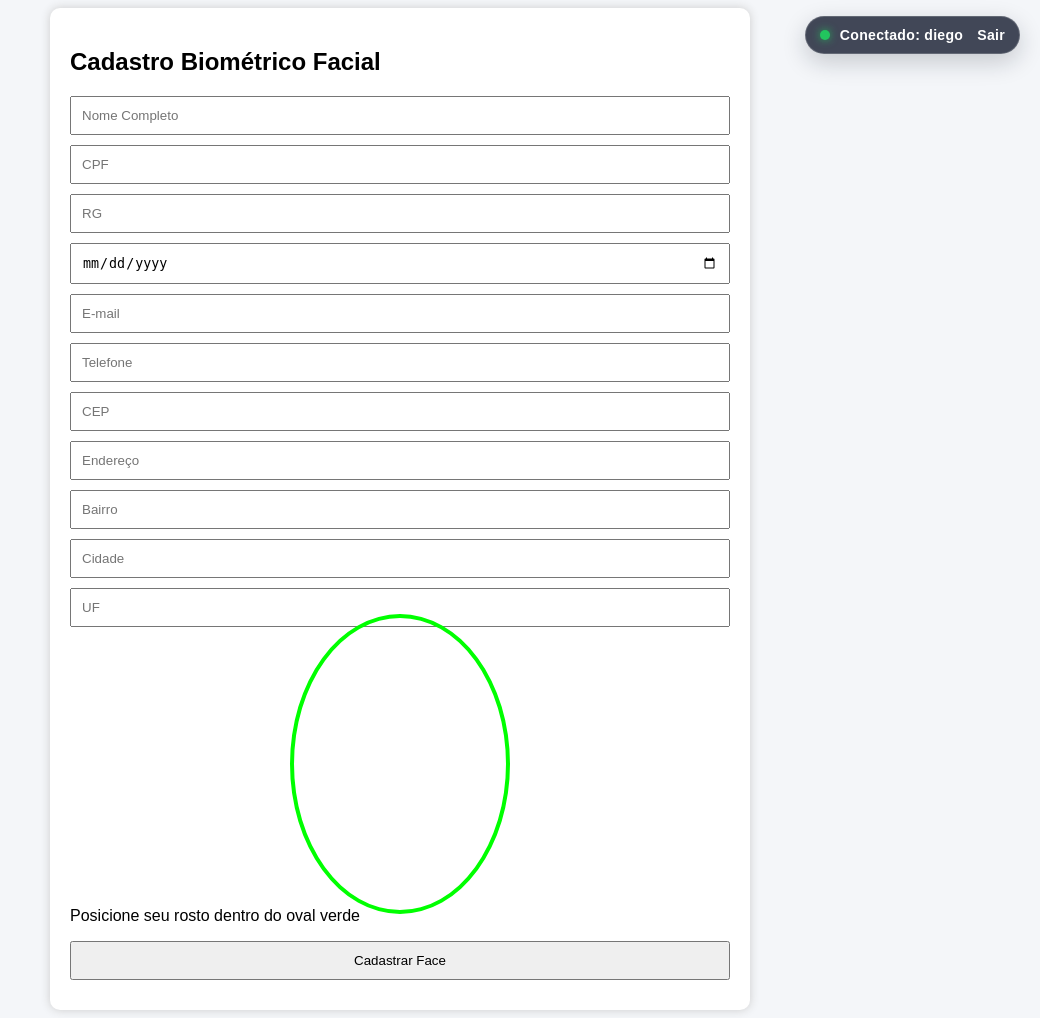
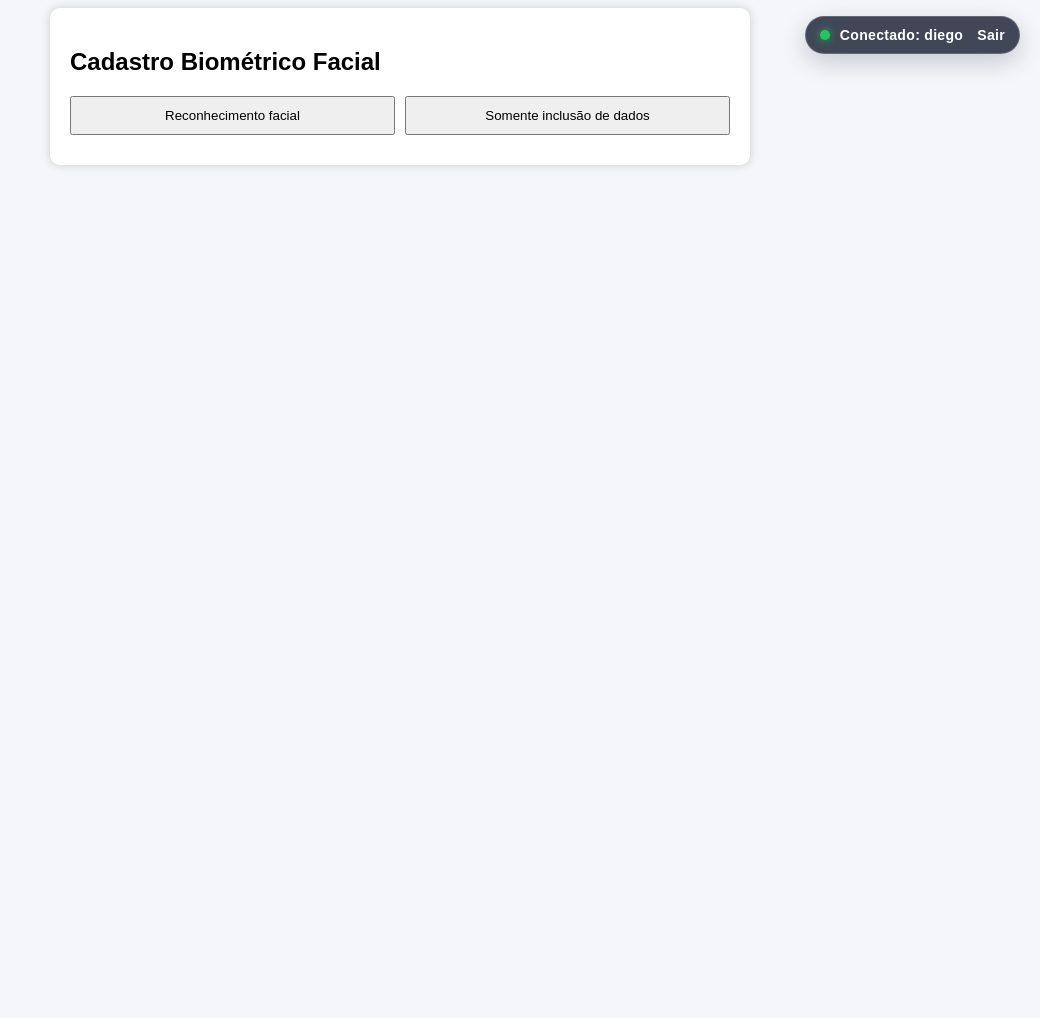
Before and after one commit to Dy36087/tpm, a Django app: page /ptmdsa/pontoeleptm/cadfaceptm/ in a window 1280 px wide. Shown: the whole page, without its empty margins (240-1280 px from the left). After the commit the page ends 168 px from the top, so only its background shows below. Run offline with Django 4.2, Linux system fonts and the light colour scheme; a user stored in the database is signed in; parts of the project's set-up code (start-up, migrations or seed data) failed here and were passed over; some libraries are stand-ins or nearby versions.

Commit message:
Corrige cadastro facial e inclusao de dados

```diff
--- a/pontoele/templates/cadfaceptm.html
+++ b/pontoele/templates/cadfaceptm.html
@@ -55,6 +55,25 @@
         margin-bottom: 10px;
       }
 
+      #opcoesCadastro {
+        display: flex;
+        gap: 10px;
+      }
+
+      #opcoesCadastro button {
+        width: auto;
+        flex: 1;
+      }
+
+      #formularioCadastro {
+        display: none;
+      }
+
+      #cameraContainer,
+      #instrucao {
+        display: none;
+      }
+
       @media (max-width: 768px) {
         .container {
           width: 100%;
@@ -78,12 +97,19 @@
     <div class="container">
       <h2>Cadastro Biométrico Facial</h2>
 
+      <div id="opcoesCadastro">
+        <button type="button" onclick="selecionarModoCadastro('facial')">Reconhecimento facial</button>
+        <button type="button" onclick="selecionarModoCadastro('dados')">Somente inclusão de dados</button>
+      </div>
+
+      <div id="formularioCadastro">
       <input type="text" id="nome" placeholder="Nome Completo" />
 
       <input type="text" id="cpf" placeholder="CPF" />
 
       <input type="text" id="rg" placeholder="RG" />
 
+      <label for="data_nascimento">Data de Nascimento</label>
       <input type="date" id="data_nascimento" />
 
       <input type="email" id="email" placeholder="E-mail" />
@@ -108,11 +134,13 @@
 
       <p id="instrucao">Posicione seu rosto dentro do oval verde</p>
 
-      <button type="button" onclick="enviarCadastro()">Cadastrar Face</button>
+      <button type="button" id="botaoCadastro" onclick="enviarCadastro()">Cadastrar</button>
+      </div>
     </div>
 
     <script>
       const MODEL_URL = 'https://raw.githubusercontent.com/justadudewhohacks/face-api.js/master/weights'
+      let modoCadastro = null
 
       async function carregarModelos() {
         await Promise.all([faceapi.nets.tinyFaceDetector.loadFromUri(MODEL_URL), faceapi.nets.faceLandmark68Net.loadFromUri(MODEL_URL), faceapi.nets.faceRecognitionNet.loadFromUri(MODEL_URL)])
@@ -159,9 +187,13 @@
           return alert('Informe o nome do servidor.')
         }
 
-        const resultadoDeteccao = await detectarFace()
-        if (!resultadoDeteccao.ok) {
-          return alert('Rosto não detectado. Ajuste o posicionamento e tente novamente.')
+        let faceEncoding = null
+        if (modoCadastro === 'facial') {
+          const resultadoDeteccao = await detectarFace()
+          if (!resultadoDeteccao.ok) {
+            return alert('Rosto não detectado. Ajuste o posicionamento e tente novamente.')
+          }
+          faceEncoding = resultadoDeteccao.faceEncoding
         }
 
         try {
@@ -193,16 +225,22 @@
 
               uf: document.getElementById('uf').value,
 
-              face_encoding: resultadoDeteccao.faceEncoding
+              face_encoding: faceEncoding
             })
           })
 
+          const tipoConteudo = resposta.headers.get('content-type') || ''
+          if (!tipoConteudo.includes('application/json')) {
+            throw new Error('O servidor retornou uma resposta inválida. Atualize a página e tente novamente.')
+          }
+
           const dados = await resposta.json()
 
-          if (dados.sucesso) {
-            alert('Rosto cadastrado com sucesso! Matrícula: ' + dados.matricula)
+          if (resposta.ok && dados.sucesso) {
+            alert('Cadastro realizado com sucesso! Matrícula: ' + dados.matricula)
           } else {
-            alert('Erro ao salvar no banco: ' + (dados.erro || 'Erro desconhecido'))
+            const erro = typeof dados.erro === 'object' ? Object.values(dados.erro).flat().join(' ') : dados.erro
+            alert('Erro ao salvar no banco: ' + (erro || 'Erro desconhecido'))
           }
         } catch (erro) {
           console.error(erro)
@@ -210,12 +248,24 @@
         }
       }
 
-      window.onload = async function () {
+      async function selecionarModoCadastro(modo) {
+        modoCadastro = modo
+        document.getElementById('opcoesCadastro').style.display = 'none'
+        document.getElementById('formularioCadastro').style.display = 'block'
+
+        if (modo === 'dados') {
+          document.getElementById('botaoCadastro').textContent = 'Cadastrar dados'
+          return
+        }
+
+        document.getElementById('cameraContainer').style.display = 'block'
+        document.getElementById('instrucao').style.display = 'block'
+        document.getElementById('botaoCadastro').textContent = 'Cadastrar Face'
+
         try {
           await carregarModelos()
           await iniciarCamera()
           monitorarFace()
-          alert('Sistema iniciado com sucesso.')
         } catch (erro) {
           console.error(erro)
           alert('Erro ao iniciar sistema:\n' + erro.message)
--- a/pontoele/views.py
+++ b/pontoele/views.py
@@ -1,4 +1,6 @@
 from django.contrib.auth.decorators import login_required
+from django.core.exceptions import ValidationError
+from django.db import IntegrityError
 from django.shortcuts import render
 from django.http import JsonResponse
 from django.views.decorators.csrf import csrf_exempt
@@ -52,24 +54,63 @@ def usersfaceptm(request):
 @csrf_exempt
 @login_required
 def cadastrar_face(request):
+    if request.method != "POST":
+        return JsonResponse(
+            {"sucesso": False, "erro": "Método não permitido."}, status=405
+        )
 
-    dados = json.loads(request.body)
+    try:
+        dados = json.loads(request.body)
+    except json.JSONDecodeError:
+        return JsonResponse(
+            {"sucesso": False, "erro": "Dados do cadastro inválidos."}, status=400
+        )
 
-    servidor = Servidor.objects.create(
-        matricula=gerar_matricula(),
-        nome=dados["nome"],
-        cpf=dados["cpf"],
-        rg=dados["rg"],
-        data_nascimento=dados["data_nascimento"],
-        email=dados["email"],
-        telefone=dados["telefone"],
-        cep=dados["cep"],
-        endereco=dados["endereco"],
-        bairro=dados["bairro"],
-        cidade=dados["cidade"],
-        uf=dados["uf"],
-        face_encoding=dados["face_encoding"],
-    )
+    campos_obrigatorios = [
+        "nome",
+        "cpf",
+        "rg",
+        "data_nascimento",
+        "email",
+        "telefone",
+        "cep",
+        "endereco",
+        "bairro",
+        "cidade",
+        "uf",
+    ]
+    campos_ausentes = [campo for campo in campos_obrigatorios if not dados.get(campo)]
+    if campos_ausentes:
+        return JsonResponse(
+            {"sucesso": False, "erro": "Preencha todos os campos obrigatórios."},
+            status=400,
+        )
+
+    try:
+        servidor = Servidor(
+            matricula=gerar_matricula(),
+            nome=dados["nome"],
+            cpf=dados["cpf"],
+            rg=dados["rg"],
+            data_nascimento=dados["data_nascimento"],
+            email=dados["email"],
+            telefone=dados["telefone"],
+            cep=dados["cep"],
+            endereco=dados["endereco"],
+            bairro=dados["bairro"],
+            cidade=dados["cidade"],
+            uf=dados["uf"],
+            face_encoding=dados.get("face_encoding"),
+        )
+        servidor.full_clean()
+        servidor.save()
+    except ValidationError as erro:
+        return JsonResponse({"sucesso": False, "erro": erro.message_dict}, status=400)
+    except IntegrityError:
+        return JsonResponse(
+            {"sucesso": False, "erro": "CPF ou matrícula já cadastrados."},
+            status=400,
+        )
 
     return JsonResponse({"sucesso": True, "matricula": servidor.matricula})
 
```
Also changed, not shown: pontoele/models.py (+19 -60 lines), pontoele/migrations/0006_alter_servidor_face_encoding.py (added).
